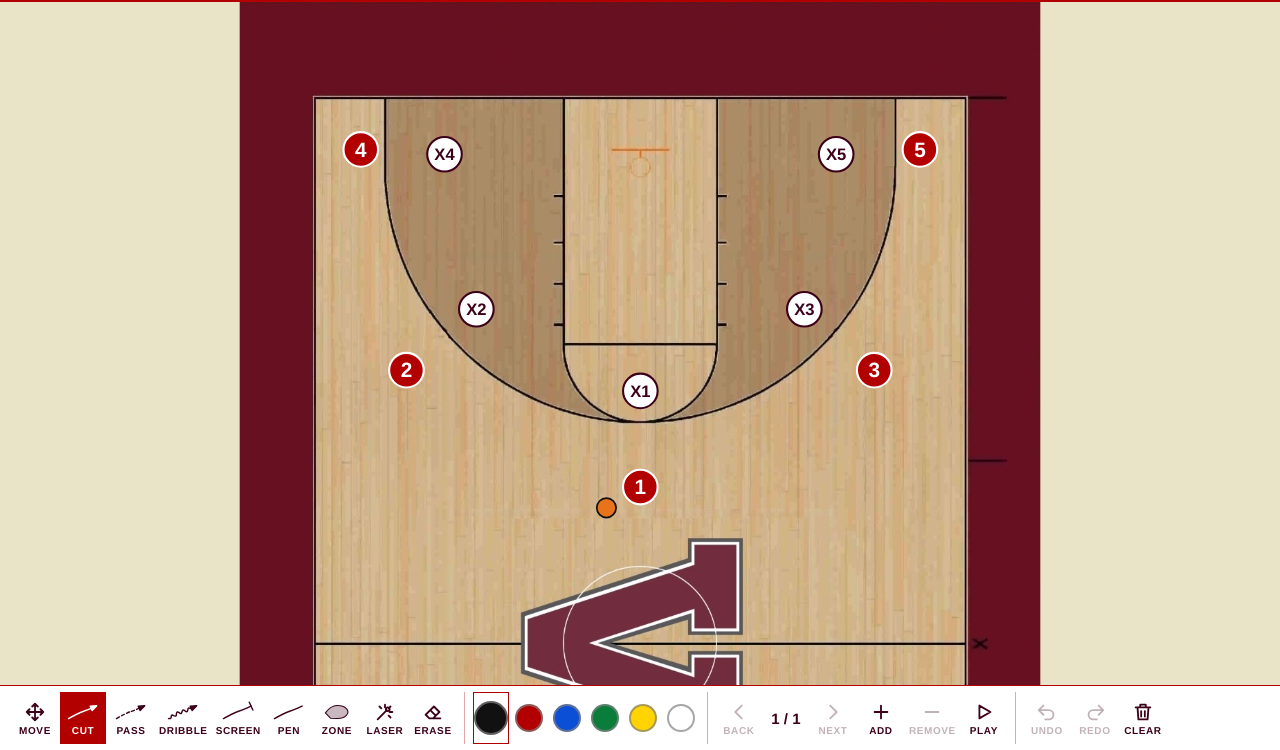
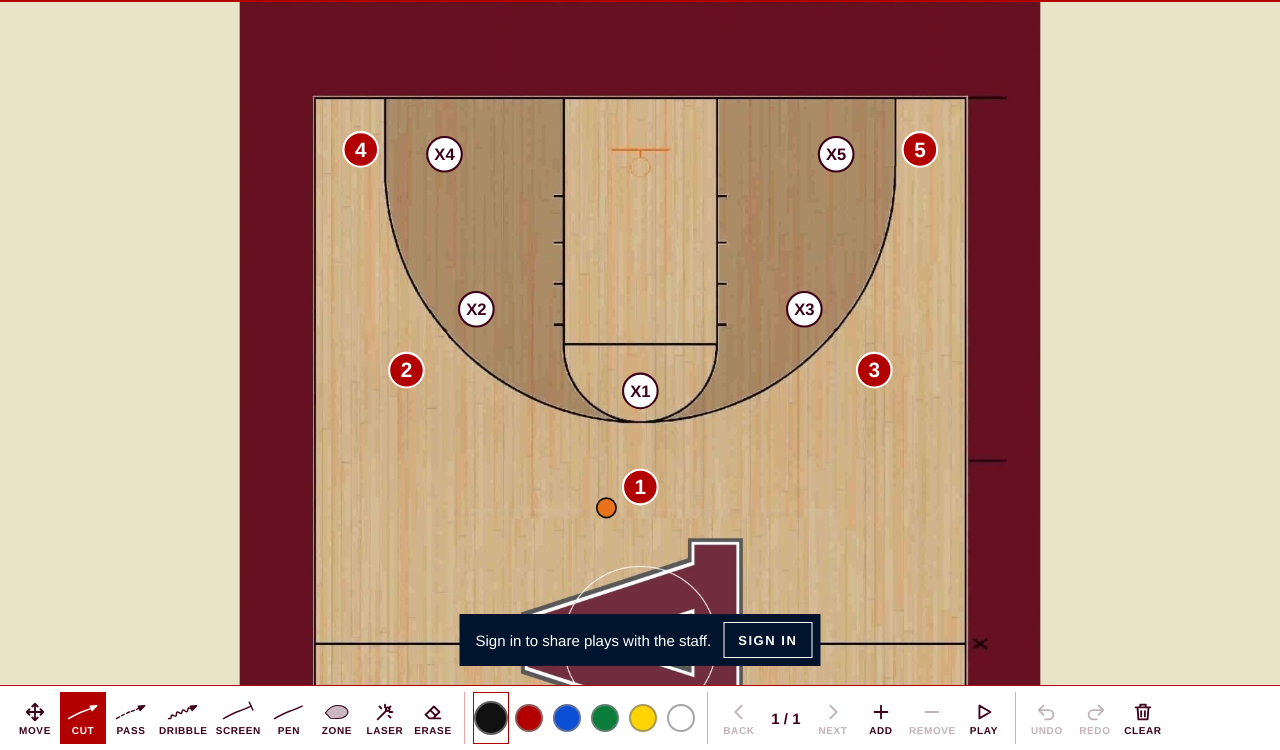
Before and after one commit to dsedlar/ludo-whiteboard, a plain HTML site: page index.html in a window 1280 px wide. Shown: the part 50-800 px from the top of the page. Drawn offline with Linux system fonts and the light colour scheme.

Commit message:
Prompt to sign in on launch, show the version, and apply updates immediately
Co-Authored-By: Claude Fable 5.2 <noreply@anthropic.com>
Claude-Session: https://claude.ai/code/session_01VBERB8YD5pcwkdtQ5VnhVN

```diff
--- a/app.js
+++ b/app.js
@@ -4,6 +4,7 @@
 
 const NS = 'http://www.w3.org/2000/svg';
 const IMG_W = 1854, IMG_H = 1157;
+const APP_VERSION = 17; // shown in the Playbook so you can tell which version an iPad is running
 const DATA_V = 4;
 // Earlier versions used court images with different borders; this is how far to slide their drawings.
 const shiftFor = v => (v === DATA_V ? [0, 0] : [v === 3 ? -28 : v === 2 ? 52 : -73, -28]);
@@ -1237,8 +1238,15 @@ async function start() {
   try { customOverlays = (await dbAll('overlays')).map(cleanOverlay); } catch (e) { customOverlays = []; }
   await loadTeam();
   fillOverlays(gOvl, state);
+  $('appVersion').textContent = 'Version ' + APP_VERSION;
   if (PLAYERS_MODE) { document.body.classList.add('players'); showBook(true); }
   if (navigator.storage && navigator.storage.persist) navigator.storage.persist().catch(() => {});
-  if ('serviceWorker' in navigator) navigator.serviceWorker.register('sw.js').catch(() => {});
+  if ('serviceWorker' in navigator) {
+    // When a new version has finished downloading, switch to it right away instead of on the next launch.
+    // The board is saved continuously, so reloading loses nothing.
+    const hadOne = !!navigator.serviceWorker.controller;
+    navigator.serviceWorker.addEventListener('controllerchange', () => { if (hadOne) location.reload(); });
+    navigator.serviceWorker.register('sw.js').catch(() => {});
+  }
 }
 start();
--- a/cloud.js
+++ b/cloud.js
@@ -163,17 +163,22 @@
     showStatus();
     sync();
   }
-  sb.auth.getSession().then(({ data }) => setUser(data && data.session && data.session.user));
+  const msg = text => { $('signMsg').textContent = text; };
+  const openSignIn = () => { msg(''); $('signin').hidden = false; $('signEmail').focus(); };
+  sb.auth.getSession().then(({ data }) => {
+    const u = data && data.session && data.session.user;
+    setUser(u);
+    if (!u && !PLAYERS_MODE) toast('Sign in to share plays with the staff.', 'Sign in', openSignIn);
+  });
   sb.auth.onAuthStateChange((event, session) => {
     const next = session && session.user;
     if ((next && next.id) !== (user && user.id)) setTimeout(() => setUser(next), 0);
   });
 
   /* ---------- sign-in dialog ---------- */
-  const msg = text => { $('signMsg').textContent = text; };
   $('cloudBtn').addEventListener('click', async () => {
     if (user) { await sb.auth.signOut(); return; }
-    msg(''); $('signin').hidden = false; $('signEmail').focus();
+    openSignIn();
   });
   $('signClose').addEventListener('click', () => { $('signin').hidden = true; });
   $('signForm').addEventListener('submit', async e => {
--- a/index.html
+++ b/index.html
@@ -141,6 +141,7 @@
   <div class="cloud">
     <span id="cloudStatus">Plays are saved on this iPad.</span>
     <button id="cloudBtn" class="btn small">Sign in to sync</button>
+    <small id="appVersion"></small>
   </div>
   <div class="filters">
     <input id="bookSearch" type="text" placeholder="Search plays" autocomplete="off" aria-label="Search plays">
--- a/sw.js
+++ b/sw.js
@@ -1,6 +1,6 @@
 // Offline support: keep a copy of every app file on the iPad, serve from that copy first,
 // and quietly refresh the copy whenever there is a connection.
-const CACHE = 'bishops-whiteboard-v16';
+const CACHE = 'bishops-whiteboard-v17';
 const FILES = ['./', 'index.html', 'style.css', 'app.js', 'court.jpg', 'team-playbook.json', 'cloud.js', 'cloud-config.js', 'vendor/supabase.js', 'manifest.webmanifest', 'icon-180.png', 'icon-192.png', 'icon-512.png'];
 
 self.addEventListener('install', e => {
```
